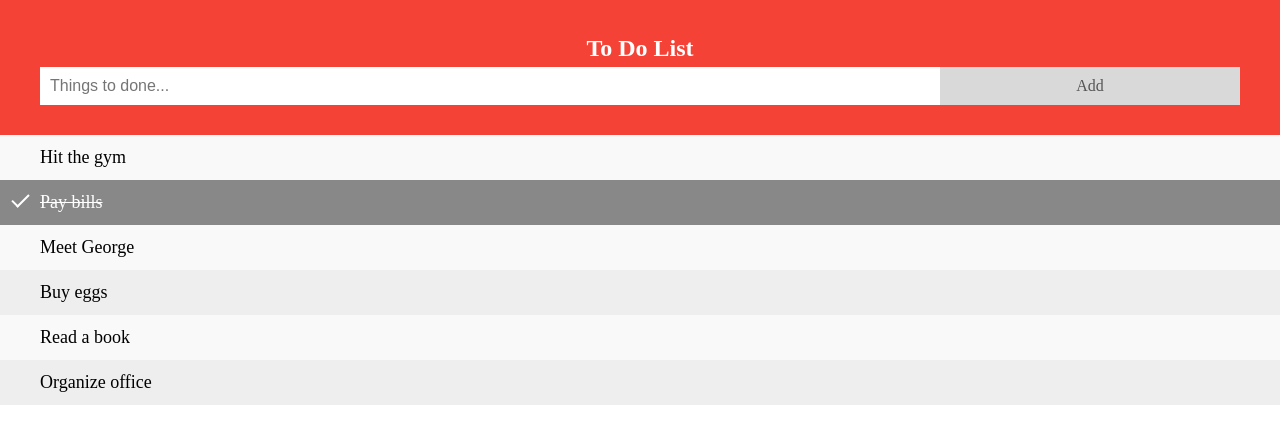
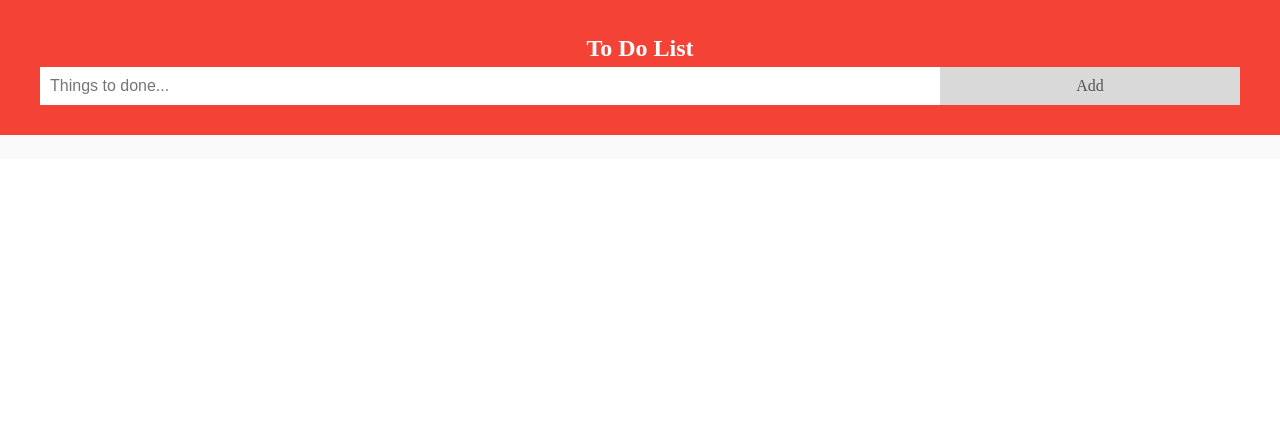
Before and after one commit to E-2423/Todolist, a plain HTML site: page index.html in a window 1280 px wide. Both pictures are taken after a click on the element "Add". Drawn offline with Linux system fonts and the light colour scheme.

Commit message:
Added displayTodos function

```diff
--- a/index.html
+++ b/index.html
@@ -14,12 +14,12 @@
     </div>
 
     <ul id="myUL">
-        <li>Hit the gym</li>
+        <!-- <li>Hit the gym</li>
         <li class="checked">Pay bills</li>
         <li>Meet George</li>
         <li>Buy eggs</li>
         <li>Read a book</li>
-        <li>Organize office</li>
+        <li>Organize office</li> -->
     </ul>
 
     <script src="index.js"></script>
--- a/index.js
+++ b/index.js
@@ -18,9 +18,36 @@ function addTodo (){
 
     todoList.push(todoObject);
     //console.log(todoObject);
-};
+    displayTodos();
+}
 
 function doneTodo (todoId) {
-    const selectedTodoIndex = todoList.findIndex(myTodo => myTodo.id == todoId);
+    const selectedTodoIndex = todoList.findIndex(item => item.id == todoId);
     todoList[selectedTodoIndex].isDone = true;
+
+    displayTodos();
 }
+
+function displayTodos (){
+    todoListElement.innerText = "";
+    document.querySelector("#myInput").value = "";
+
+
+    todoList.forEach((item) => {
+        const listElement = document.createElement("li");
+        listElement.innerText = item.todoText;
+        listElement.setAttribute("data-id", item.id);
+
+
+        if(item.isDone) listElement.classList.add("checked");
+
+        listElement.addEventListener("click", function(e) {
+            const selectedId = e.target.getAttribute("data-is");
+            doneTodo(selectedId);
+        });
+
+        todoListElement.appendChild(listElement);
+    });
+}
+
+displayTodos();
```
